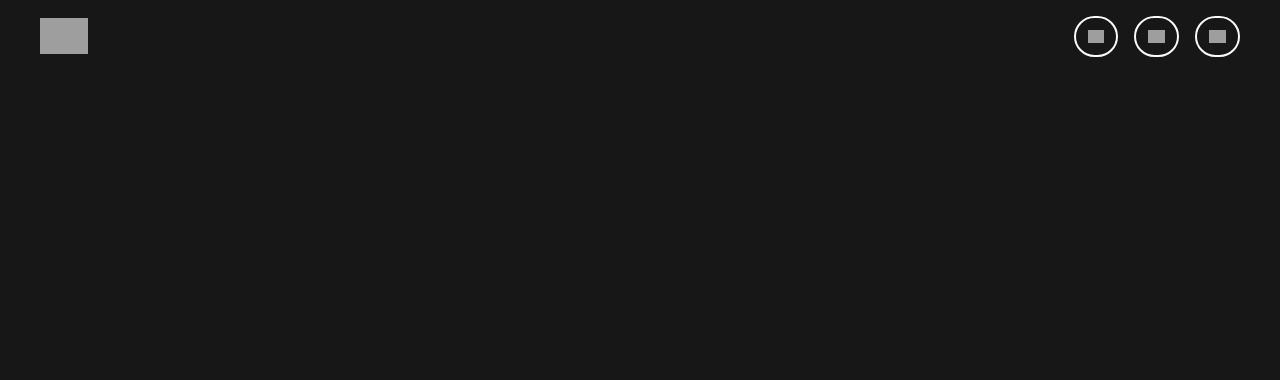
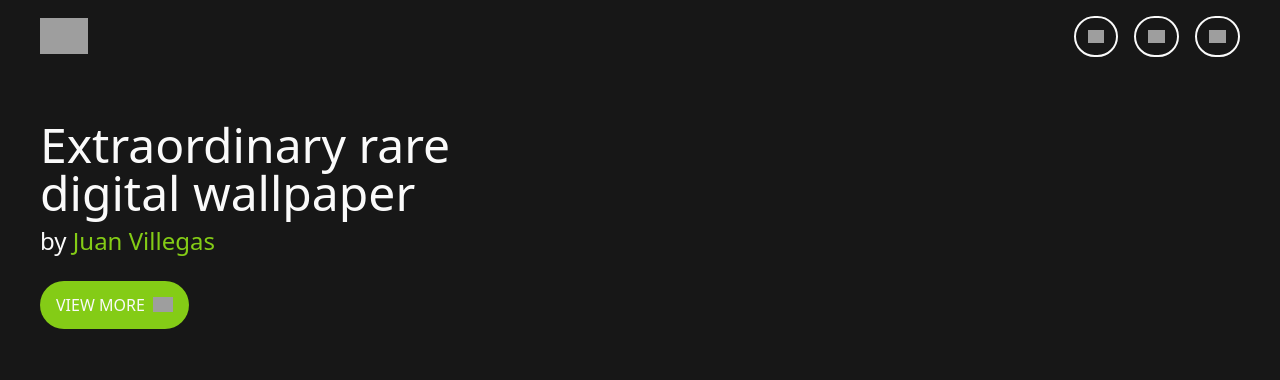
Before and after one commit to Numonu/pixelscript, an Astro site: page / in a window 1280 px wide. Built offline with nearby package versions, Linux system fonts and the light colour scheme; Astro itself is replaced by a stand-in of ours; grey boxes are pictures that could not be loaded.

Commit message:
(feat):create hero layout

```diff
--- /dev/null
+++ b/src/layout/Hero.astro
@@ -0,0 +1,31 @@
+<style>
+    .button-light:hover {
+        --color: rgb(132, 204, 22);
+        box-shadow: inset 0 0 5px var(--color), inset 0 0 10px var(--color),
+            inset 0 0 25px var(--color), 0 0 5px var(--color),
+            0 0 10px var(--color), 0 0 25px var(--color);
+    }
+</style>
+<section class="grid grid-cols-1">
+    <div class="py-12">
+        <div>
+            <h1 class="text-5xl mb-2">
+                Extraordinary rare <br /> digital wallpaper
+            </h1>
+            <h2 class="text-2xl mb-6">
+                by <span class="text-lime-500">Juan Villegas</span>
+            </h2>
+            <button
+                class="bg-lime-500 button-light font-medium flex items-center gap-2 px-4 py-3 rounded-full uppercase transition-shadow"
+            >
+                <span>view more</span>
+                <img
+                    class="w-5"
+                    src="https://www.svgrepo.com/show/486227/down-arrow-backup-2.svg"
+                    alt="arrow"
+                />
+            </button>
+        </div>
+        <div></div>
+    </div>
+</section>
--- a/src/pages/index.astro
+++ b/src/pages/index.astro
@@ -1,5 +1,6 @@
 ---
 import Header from "../layout/Header.astro";
+import Hero from "../layout/Hero.astro";
 ---
 
 <html lang="en">
@@ -13,6 +14,7 @@ import Header from "../layout/Header.astro";
 	<body class="bg-neutral-900 text-neutral-50 px-4">
 		<div class="max-w-[1200px] mx-auto">
 			<Header/>
+			<Hero/>
 		</div>
 	</body>
 </html>
```
